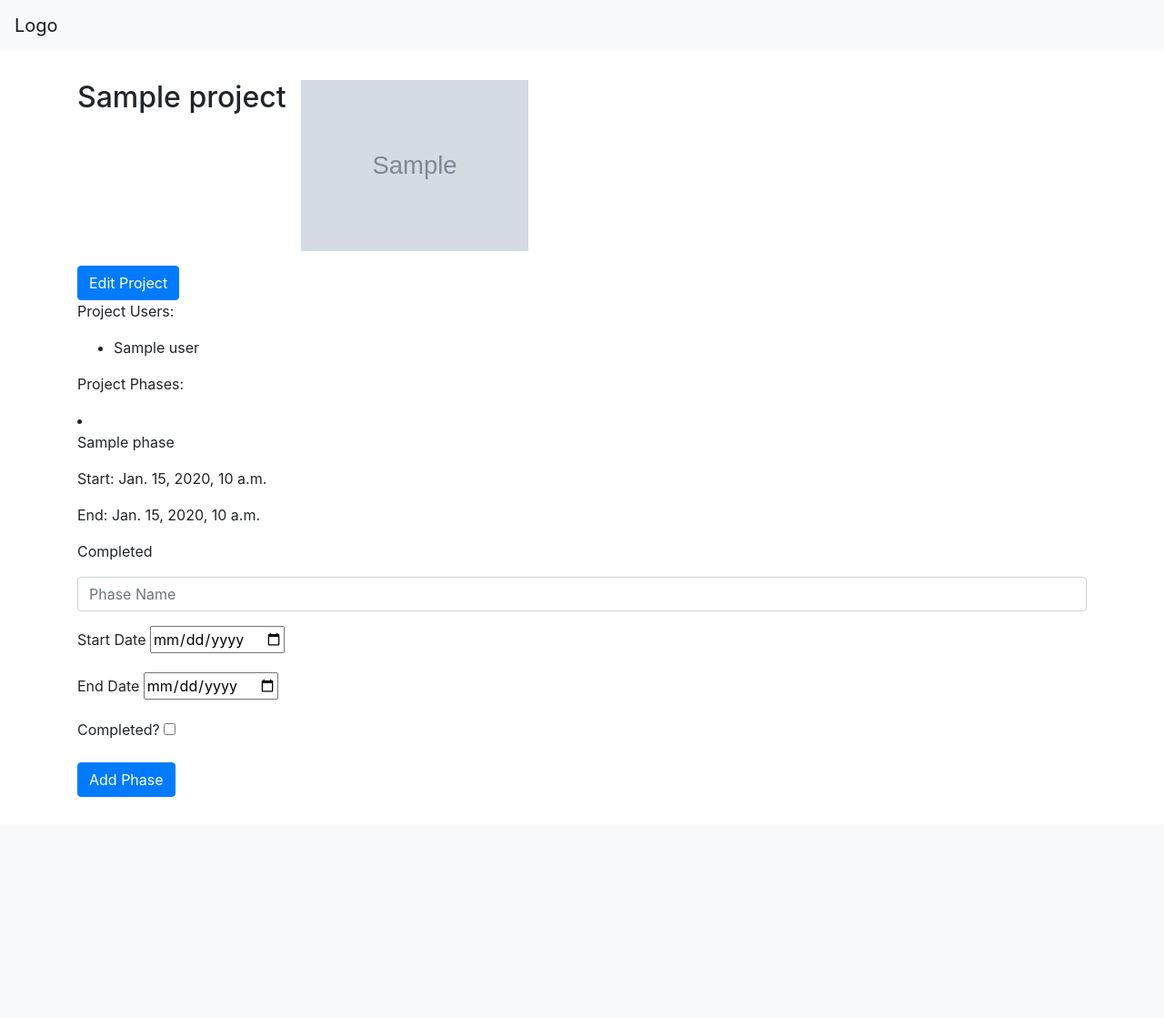
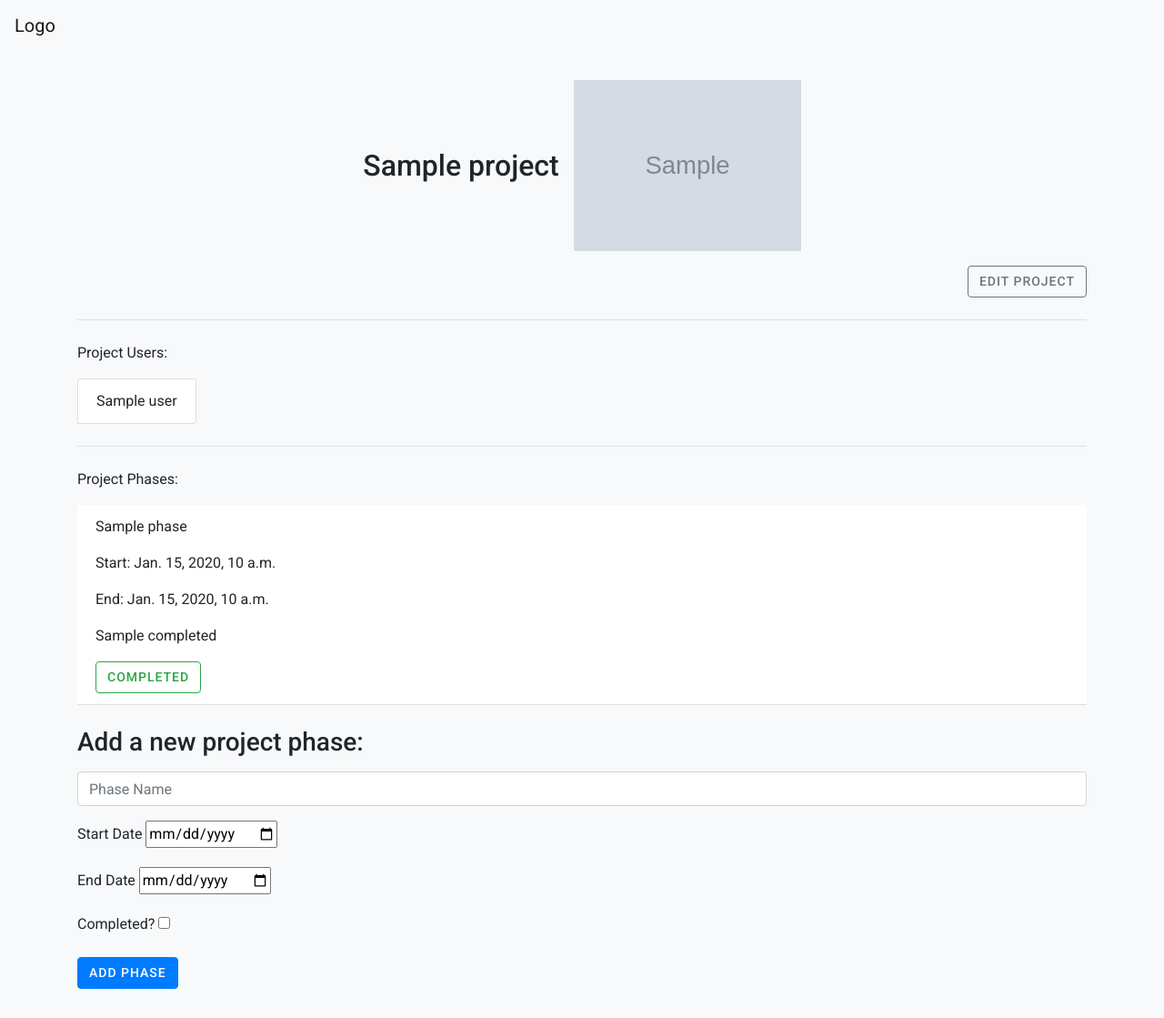
Before and after one commit to SergiOca87/capstone, a Django app: template templates/project.html in a window 1280 px wide. Shown: the whole page at 91% size. Before the commit the page ends 876 px from the top, so only its background shows below. Run offline with Django 3.2, Linux system fonts and the light colour scheme; the template is opened without the code that fills it: most values are stand-ins (such as "Sample title", 1, 10 or a date in 2020); grey boxes marked "Sample" are stand-in pictures; some libraries are stand-ins or nearby versions.

Commit message:
lots of updates

```diff
--- a/static/styles.css
+++ b/static/styles.css
@@ -7,10 +7,34 @@ main {
 
 }
 
+.card-intro-message {
+    min-height: 48px;
+}
+
+body {
+    font-family: 'Roboto', sans-serif;
+}
+
+.caps {
+    text-transform: uppercase;
+}
+
 .project img {
     max-width: 250px;
 }
 
+.list-project-logo {
+    max-width: 135px;
+}
+
+.btn {
+    max-width: fit-content;
+    margin: auto;
+    text-transform: uppercase;
+    font-size: 14px;
+    letter-spacing: 1px;
+    font-weight: 500;
+}
 /*
 .card-body {
     display: flex;
--- a/templates/layout.html
+++ b/templates/layout.html
@@ -5,9 +5,11 @@
     <head>
         <title>{% block title %}Project Planner{% endblock %}</title>
         <link rel="stylesheet" href="https://stackpath.bootstrapcdn.com/bootstrap/4.4.1/css/bootstrap.min.css" integrity="sha384-Vkoo8x4CGsO3+Hhxv8T/Q5PaXtkKtu6ug5TOeNV6gBiFeWPGFN9MuhOf23Q9Ifjh" crossorigin="anonymous">
+        <link rel="preconnect" href="https://fonts.gstatic.com">
+<link href="https://fonts.googleapis.com/css2?family=Roboto:wght@300;400;500&display=swap" rel="stylesheet">
         <link href="{% static 'styles.css' %}" rel="stylesheet">
     </head>
-    <body>
+    <body class="bg-light">
 
         <nav class="navbar navbar-expand-lg navbar-light bg-light">
             <a class="navbar-brand" href="#">Logo</a>
@@ -19,7 +21,7 @@
                     <!-- User Dashboard goes here -->
 
                     <li class="nav-item">
-                        <a class="nav-link" href="{% url 'list' %}">All Projects</a>
+                        <a class="nav-link" href="{% url 'project_list' %}">All Projects</a>
                     </li>
                     <li class="nav-item">
                         <a class="nav-link" href="{% url 'new_project' %}">+ New Project</a>
--- a/templates/project.html
+++ b/templates/project.html
@@ -4,39 +4,60 @@
     {% load static %}
 
     <div class="project">
-        <div class="d-flex align-center mb-3">
+        <div class="d-flex align-items-center justify-content-center mb-3">
             <h2 class="mr-3 mb-0">{{ project.title }}</h2>
             <img src="{% static 'img' %}/{{project.project_logo}}" alt="{{ project.title }}">
         </div>
 
         <!-- Only show if admin -->
-        <a href="{% url 'edit_project' project.id %}" class="btn btn-primary">Edit Project</a>
+        <div class="text-right">
+            <a href="{% url 'edit_project' project.id %}" class="btn btn-outline-secondary">Edit Project</a>
+        </div>
+
+        <div class="mt-4 mb-4">
+            <hr>
+        </div>
+
         <p>Project Users:</p>
-        <ul>
-        {% for user in project_users_list %}
-                <li>{{ user }}</li>
+        <ul class="list-group list-group-horizontal">
+        {% for user in project_users %}
+                <li class="list-group-item">{{ user}}</li>
             {% endfor %}
         </ul>
 
+        {% if phases %}
+            <div class="mt-4 mb-4">
+                <hr>
+            </div>
             <p>Project Phases:</p>
-        <ul></ul>
+            <ul class="list-group list-group-flush">
                 {% for phase in phases %}
-                <li>
+                    <li class="list-group-item">
                         <p>{{ phase.name }}</p>
                         <p>Start: {{ phase.start_date }}</p>
                         <p>End: {{ phase.end_date }}</p>
-                    <p>
+
+                        <p>{{ phase.completed }}</p>
                         {% if phase.completed is False %}
-                        <span>
-                            Not
-                        </span>
+                            <form action="{% url 'project' project.id %}" method="post">
+                                {% csrf_token %}
+                                <input type="hidden" name="phase_id" value="{{ phase.id }}">
+                                <input type="submit" name="not_completed" class="btn btn-outline-danger" value="Not Completed">
+                            </form>
+                        {% else %}
+                            <form action="{% url 'project' project.id %}" method="post">
+                                {% csrf_token %}
+                                <input type="hidden" name="phase_id" value="{{ phase.id }}">
+                                <input type="submit" name="completed" class="btn btn-outline-success" value="Completed">
+                            </form>
                         {% endif %}
-                        Completed
-                    </p>
                     </li>
 
                 {% endfor %}
             </ul>
+        {% endif %}
+
+        <h3 class="mt-4 mb-3">Add a new project phase:</h3>
         <form action="{% url 'project' project.id %}" method="post">
             {% csrf_token %}
             <div class="form-group">
@@ -51,8 +72,8 @@
                 <input type="date" name="end" id="start">
             </div>
             <div class="form-group">
-                <label for="notifications">Completed?</label>
-                <input type="checkbox" name="notifications" id="notifications">
+                <label for="completed">Completed?</label>
+                <input type="checkbox" name="completed" id="completed">
             </div>
             <input class="btn btn-primary" type="submit" name="add_phase" value="Add Phase">
         </form>
--- a/urls.py
+++ b/urls.py
@@ -23,7 +23,7 @@ urlpatterns = [
     path("login", views.login_view, name="login"),
     path("logout", views.logout_view, name="logout"),
     path("register", views.register, name="register"),
-    path("list", views.list, name="list"),
+    path("project_list", views.project_list, name="project_list"),
     path("dashboard", views.dashboard, name="dashboard"),
     path("new", views.new_project, name="new_project"),
     path("project/<int:project_id>", views.project, name="project"),
```
Also changed, not shown: templates/index.html (+9 -11 lines), templates/list.html (deleted, +0 -22 lines), templates/project_list.html (added, +32 -0 lines), views.py (+93 -37 lines), migrations/0001_initial.py, migrations/0002_auto_20201114_1913.py (deleted), migrations/0003_user_avatar.py (deleted), migrations/0004_project_project_users.py (deleted), migrations/0005_remove_project_notifications.py (deleted), migrations/0006_project_project_logo.py (deleted), migrations/0007_auto_20201122_1958.py (deleted), migrations/0008_auto_20201122_1958.py (deleted). Lines whose indentation alone changed are shown as unchanged.
